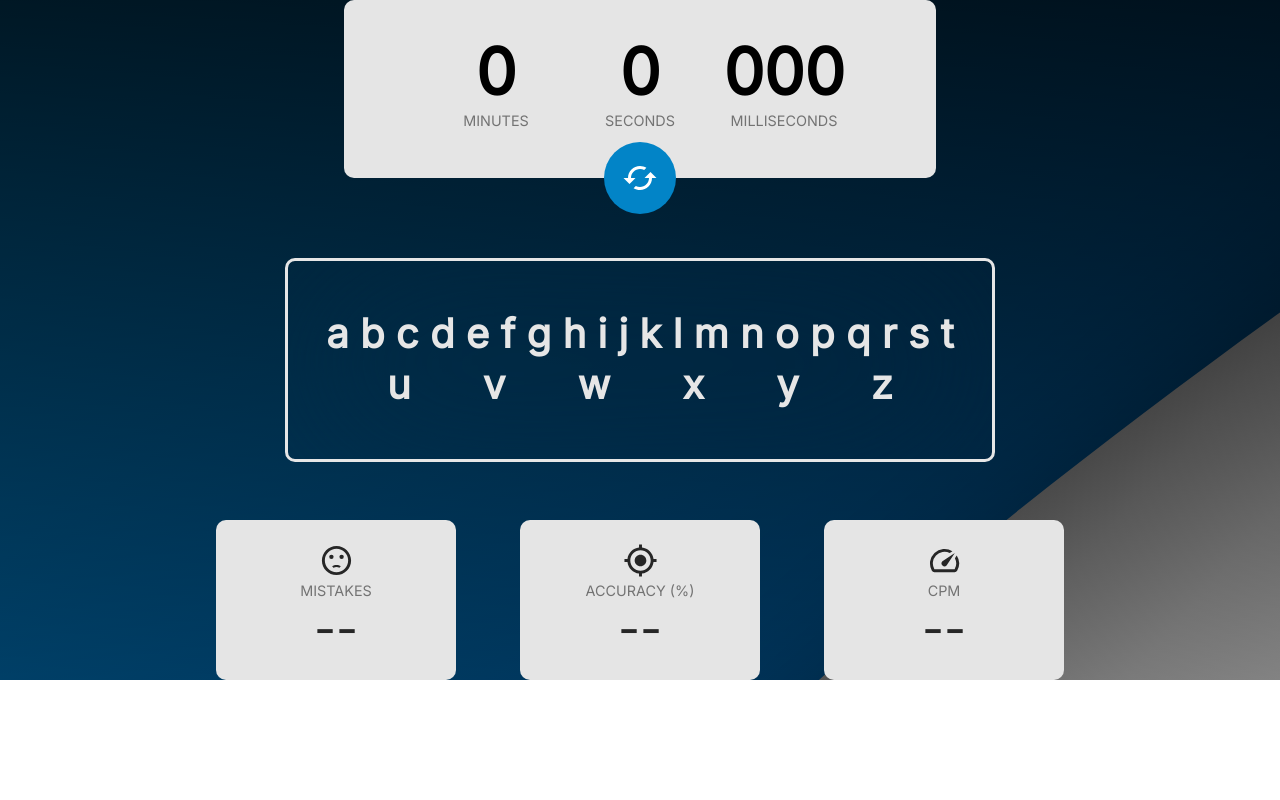
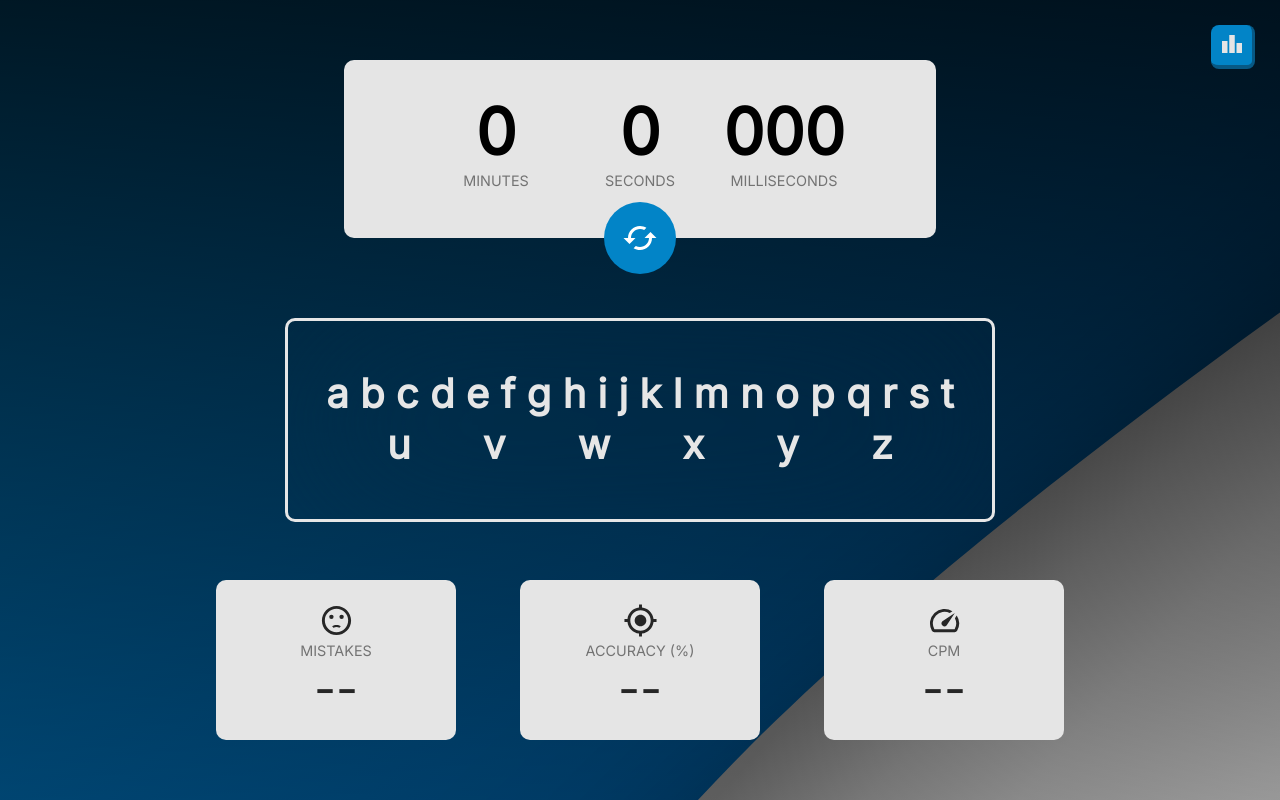
Before and after one commit to bartlomiejszwarc/typing-speed, a React (Vite) app: page / in a window 1280 px wide. Built offline with nearby package versions, Linux system fonts and the light colour scheme.

Commit message:
Dialog context, changed styling

```diff
--- a/src/App.scss
+++ b/src/App.scss
@@ -1,13 +1,11 @@
 .container {
+  position: relative;
   display: flex;
   justify-content: center;
   flex-direction: column;
   align-items: center;
   width: 100%;
   background: linear-gradient(rgba(0, 0, 0, 0.8), rgba(0, 0, 0, 0.3)), url('./assets/bg.svg');
-
-  background-repeat: no-repeat;
-  background-attachment: fixed;
-  //height: 100vh;
+  height: 100vh;
   overflow-x: hidden;
 }
--- a/src/App.tsx
+++ b/src/App.tsx
@@ -4,15 +4,26 @@ import LetterInput from './components/LettersInput/LettersInput';
 import Stopwatch from './components/Stopwatch/Stopwatch';
 import StatisticsContainer from './components/Statistics/StatisticsContainer';
 import DialogTopScore from './components/DialogTopScore/DialogTopScore';
-
+import DialogButton from './components/DialogTopScore/DialogButton';
+import Dialog from '@mui/material/Dialog';
+import { useDialogContext } from './hooks/useDialogContext';
 function App() {
+  const { topScoresDialogOpen } = useDialogContext();
   return (
     <div className='container'>
       <Stopwatch />
       <LettersBox />
       <LetterInput />
       <StatisticsContainer />
-      {/* <DialogTopScore /> */}
+
+      <Dialog open={topScoresDialogOpen} fullWidth={true} maxWidth={'md'}>
+        <div style={{ display: 'flex', width: '100%', justifyContent: 'center' }}>
+          <DialogTopScore />
+        </div>
+      </Dialog>
+      <div style={{ position: 'absolute', right: 25, top: 25 }}>
+        <DialogButton />
+      </div>
     </div>
   );
 }
--- /dev/null
+++ b/src/components/DialogTopScore/DialogButton.tsx
@@ -0,0 +1,18 @@
+import './DialogTopScore.scss';
+import { useEffect, useState } from 'react';
+import LeaderboardIcon from '@mui/icons-material/Leaderboard';
+import { useDialogContext } from '../../hooks/useDialogContext';
+function DialogButton() {
+  const [buttonStyle, setButtonStyle] = useState<string>('open-dialog-button ');
+  const { dispatch } = useDialogContext();
+
+  const handleOnClick = () => {
+    dispatch({ type: 'SET_IS_TOPSCORE_DIALOG_OPEN', payload: true });
+  };
+  return (
+    <button className={buttonStyle} onClick={handleOnClick}>
+      <LeaderboardIcon sx={{ color: '#e5e5e5' }} />
+    </button>
+  );
+}
+export default DialogButton;
--- a/src/components/DialogTopScore/DialogTopScore.scss
+++ b/src/components/DialogTopScore/DialogTopScore.scss
@@ -3,14 +3,37 @@
 $title: #525252;
 $font-family: 'Inter', sans-serif;
 $titles-background: #e5e5e5;
+$button-background: #0284c7;
+$button-background-second: #075985;
+.open-dialog-button {
+  width: 2.75rem;
+  height: 2.75rem;
+  background-color: $button-background;
+  outline: none;
+  border: none;
+  border-radius: 8px;
+  cursor: pointer;
+  border-bottom: 4px solid $button-background-second;
+  border-right: 3px solid $button-background-second;
+}
+.close-dialog-button {
+  position: absolute;
+  right: 1.25rem;
+  top: 1.25rem;
+  background-color: transparent;
+  outline: none;
+  border: none;
+  cursor: pointer;
+}
+
 .dialog-container {
-  width: 50%;
-  background-color: white;
-  margin: 2rem 0 2rem 0;
+  width: 100%;
+  background-color: transparent;
   display: flex;
   flex-direction: column;
   padding: 5rem 0rem 3rem 0rem;
   border-radius: 15px;
+  position: relative;
 }
 
 .titles-container {
--- a/src/components/DialogTopScore/DialogTopScore.tsx
+++ b/src/components/DialogTopScore/DialogTopScore.tsx
@@ -4,6 +4,8 @@ import { useEffect, useState } from 'react';
 import FieldTopScore from './FieldTopScore';
 import StatisticsAverageCard from '../Statistics/StatisticsAverage/StatisticsAverageCard';
 import { useInputContext } from '../../hooks/useInputContext';
+import { useDialogContext } from '../../hooks/useDialogContext';
+import CloseIcon from '@mui/icons-material/Close';
 
 interface IRecord {
   minutes: number;
@@ -30,6 +32,7 @@ interface IStats {
 function DialogTopScore() {
   const { records, getData } = useGetData();
   const { testCharsLength } = useInputContext();
+  const { dispatch } = useDialogContext();
   const [recordsFromStorage, setRecordsFromStorage] = useState<IRecord[]>([]);
   const [averageStats, setAverageStats] = useState<IAverageStats>({
     averageMistakes: 0,
@@ -90,6 +93,10 @@ function DialogTopScore() {
     getTotalStats(stats);
   }, [records]);
 
+  const handleOnClick = () => {
+    dispatch({ type: 'SET_IS_TOPSCORE_DIALOG_OPEN', payload: false });
+  };
+
   const Titles = () => {
     return (
       <div className='titles-container'>
@@ -134,8 +141,12 @@ function DialogTopScore() {
           accuracy={Math.floor(record.accuracy * 100)}
           cpm={record.cpm}
           totalRecords={recordsFromStorage.length}
+          key={key}
         />
       ))}
+      <button className='close-dialog-button' onClick={handleOnClick}>
+        <CloseIcon sx={{ color: '#404040' }} />
+      </button>
     </div>
   );
 }
--- a/src/components/LettersBox/LettersBox.scss
+++ b/src/components/LettersBox/LettersBox.scss
@@ -3,7 +3,7 @@
 $correct: #15803d;
 $default: #e6e6e6;
 $mistake: #7f1d1d;
-$active: #a21caf;
+$active: #ea580c;
 $font-family: 'Inter', sans-serif;
 
 .letters-container {
--- a/src/components/LettersInput/LettersInput.tsx
+++ b/src/components/LettersInput/LettersInput.tsx
@@ -26,7 +26,7 @@ function LetterInput() {
         value={input}
         className='letters-input'
         autoFocus
-        onBlur={({ target }) => target.focus()}
+        onBlur={({ target }) => setTimeout(() => target.focus(), 0)}
         placeholder='Type here'
       />
     </div>
--- a/src/components/Statistics/StatisticsAverage/StatisticsAverageCard.tsx
+++ b/src/components/Statistics/StatisticsAverage/StatisticsAverageCard.tsx
@@ -18,8 +18,9 @@ function StatisticsAverageCard({ text, value, percentage }: IProps) {
         percent={percentage || 0}
         formatTextValue={() => ''}
         animDelay={100}
+        animateDuration={3500}
       />
-      <span className='average-statistic-text-value'>{value}</span>
+      <span className='average-statistic-text-value'>{value || '--'}</span>
       <span className='average-statistic-text-title'>{text}</span>
     </div>
   );
--- /dev/null
+++ b/src/context/DialogContext.jsx
@@ -0,0 +1,20 @@
+import { createContext, useReducer } from 'react';
+import { useEffect } from 'react';
+export const DialogContext = createContext();
+
+export const dialogReducer = (state, action) => {
+  switch (action.type) {
+    case 'SET_IS_TOPSCORE_DIALOG_OPEN':
+      return { ...state, topScoresDialogOpen: action.payload };
+  }
+};
+
+export const DialogContextProvider = ({ children }) => {
+  const [state, dispatch] = useReducer(dialogReducer, {
+    topScoresDialogOpen: false,
+  });
+
+  useEffect(() => {}, [state]);
+
+  return <DialogContext.Provider value={{ ...state, dispatch }}> {children}</DialogContext.Provider>;
+};
--- /dev/null
+++ b/src/hooks/useDialogContext.js
@@ -0,0 +1,8 @@
+import { DialogContext } from '../context/DialogContext';
+import { useContext } from 'react';
+
+export const useDialogContext = () => {
+  const context = useContext(DialogContext);
+  if (!context) throw Error('useDialogContext must be used inside DialogContextProvider');
+  return context;
+};
--- a/src/main.tsx
+++ b/src/main.tsx
@@ -2,9 +2,12 @@ import ReactDOM from 'react-dom/client';
 import App from './App.tsx';
 import './index.css';
 import { InputContextProvider } from './context/InputContext';
+import { DialogContextProvider } from './context/DialogContext';
 
 ReactDOM.createRoot(document.getElementById('root')!).render(
-  <InputContextProvider>
-    <App />
-  </InputContextProvider>,
+  <DialogContextProvider>
+    <InputContextProvider>
+      <App />
+    </InputContextProvider>
+  </DialogContextProvider>,
 );
```
Also changed, not shown: src/components/Statistics/StatisticsAverage/StatisticsAverageContainer.tsx (deleted).
